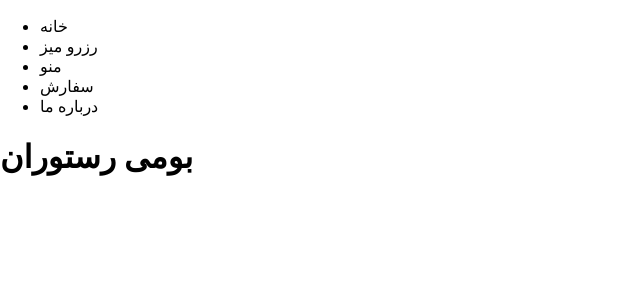
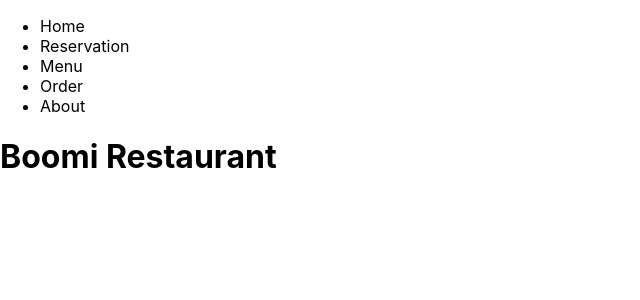
Before and after one commit to MitraKhorshidi/BoomiRestaurant, a Next.js app: page / in a window 1280 px wide. Shown: the top 300 px of the page, without its empty margins (0-640 px from the left). Built offline with nearby package versions, Linux system fonts and the light colour scheme.

Commit message:
setup pages

```diff
--- a/component/navbar.js
+++ b/component/navbar.js
@@ -2,11 +2,11 @@ import Link from "next/link";
 function NavBar(){
 
     const list=[
-        {id: "home" , name: "خانه" , href: "/"},
-        {id: "reservation" , name: "رزرو میز" , href: "/reservation"},
-        {id: "menu" , name: "منو" , href: "/menu"},
-        {id: "order" , name: "سفارش" , href: "/order"},
-        {id: "about" , name: "درباره ما" , href: "/about"},
+        {id: "home" , name: "Home" , href: "/"},
+        {id: "reservation" , name: "Reservation" , href: "/reservation"},
+        {id: "menu" , name: "Menu" , href: "/menu"},
+        {id: "order" , name: "Order" , href: "/order"},
+        {id: "about" , name: "About" , href: "/about"},
 
     ]
 
--- a/pages/index.js
+++ b/pages/index.js
@@ -4,7 +4,7 @@ const Home= () =>{
   return(
     <div>
       <NavBar/>
-      <h1>بومی رستوران</h1>
+      <h1>Boomi Restaurant</h1>
     </div>
   );
 }
--- a/pages/menu/index.js
+++ b/pages/menu/index.js
@@ -4,7 +4,7 @@ const MenuPage=()=>{
     return(
         <>
             <NavBar/>
-            <h1>منو</h1>
+            <h1>Menu</h1>
         </>
     );
 }
--- a/pages/order/index.js
+++ b/pages/order/index.js
@@ -4,7 +4,7 @@ const OrderPage =()=>{
     return(
         <>
             <NavBar/>
-            <h1>سفارش از بومی رستوران</h1>
+            <h1>Order</h1>
         </>
     );
 }
--- a/pages/reservation/index.js
+++ b/pages/reservation/index.js
@@ -4,7 +4,7 @@ const ReservationPage =()=>{
     return(
         <>
             <NavBar/>
-            <h1>رزرو میز</h1>
+            <h1>Reservation</h1>
         </>
     );
     }
--- a/styles/globals.css
+++ b/styles/globals.css
@@ -4,6 +4,7 @@ body {
   margin: 0;
   font-family: -apple-system, BlinkMacSystemFont, Segoe UI, Roboto, Oxygen,
     Ubuntu, Cantarell, Fira Sans, Droid Sans, Helvetica Neue, sans-serif;
+  /* direction: rtl; */
 }
 
 a {
```
